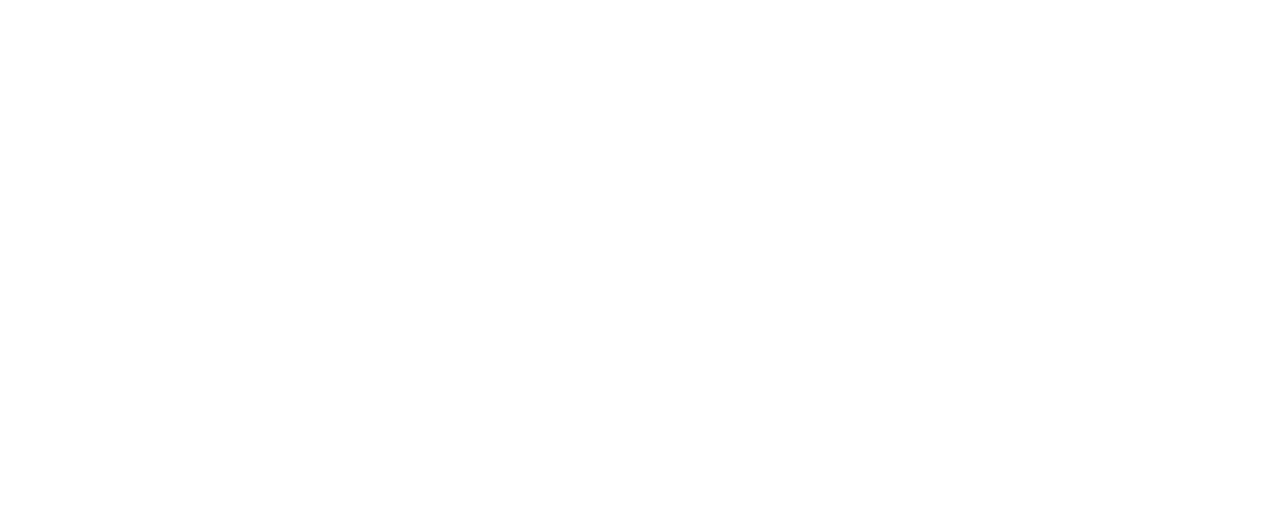
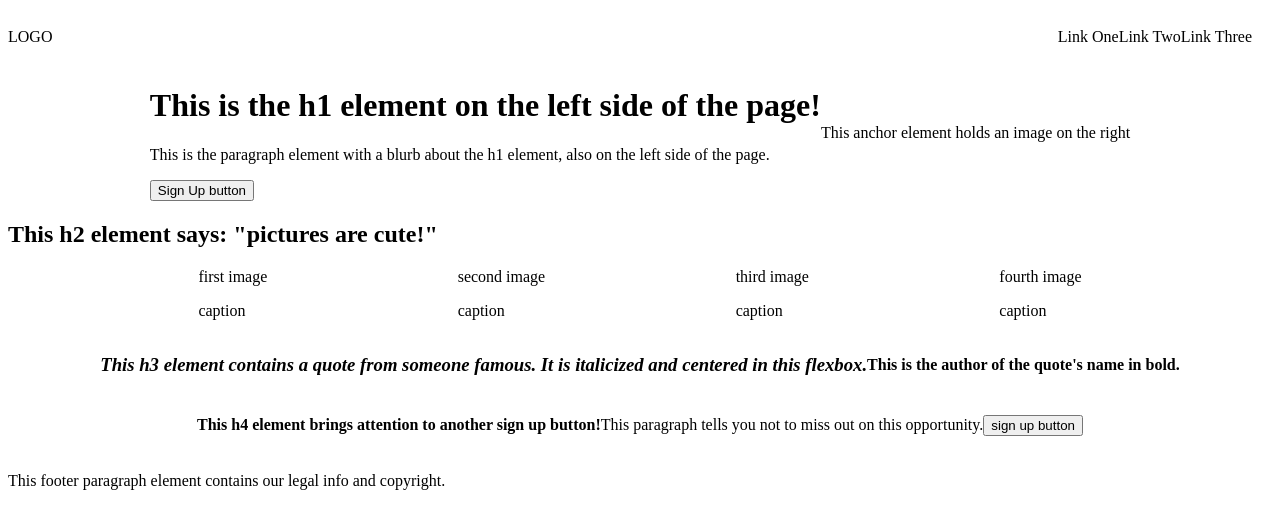
Before and after one commit to howsilence/TOP-landing-page, a plain HTML site: page index.html in a window 1280 px wide. Drawn offline with Linux system fonts and the light colour scheme; files that its build step writes are made by us from their sources; files whose address does not match are found by name.

Commit message:
safe progress before spicy branching

```diff
--- a/index.html
+++ b/index.html
@@ -1,13 +1,108 @@
 <!DOCTYPE html>
 <html lang="en">
 <head>
-    <link rel="stylesheet" href="/home/howsilence/the_odin_project/TOP-landing-page/style.css">
+    <link rel="stylesheet" href="style.css">
     <meta charset="UTF-8">
     <meta http-equiv="X-UA-Compatible" content="IE=edge">
     <meta name="viewport" content="width=device-width, initial-scale=1.0">
-    <title>Document</title>
+    <title>Landing Page</title>
 </head>
-<body>
+<!-- Give the body 4 sections: logo, pictures, quote and a sign-up.-->
+<body class="all">
+    <header class="head">
+        <!--Left, LOGO-->
+        <div class="logo">
+        <a class="">LOGO</a>
+        </div>
+        <!--Right, LINKS-->
+        <div class="links" >
+        <a class="">Link One</a>
+        <a class="">Link Two</a>
+        <a class="">Link Three</a>
+        </div>
+    </header>
+    <main >
+        <!--This is the first Section-->
+        <div class="firstContainer">
+            <!--Holds header, paragraph and button-->
+            <div class="leftFirst">
 
+                <h1>This is the h1 element on the left side of the page!</h1>
+
+                <p>This is the paragraph element with a blurb about the h1 element, also on the left side of the page.</p>
+
+                <button>Sign Up button</button>
+
+            </div>
+
+
+
+            <!-- Holds Image on the right-->
+            <div class="rightFirst">
+
+                <a>This anchor element holds an image on the right<img></a>
+
+            </div>
+
+
+
+
+        </div>
+        <!--This is the Picture Section-->
+        <div class="secondContainer"></div>
+            <h2>This h2 element says: "pictures are cute!"</h2>
+            <div class="pics">
+            <div class="picOne">
+            <a>first image<img></a>
+            <p>caption</p>
+            </div>
+
+            <div class="picTwo">
+            <a>second image<img></a>
+            <p>caption</p>
+            </div>
+
+
+            <div class="picThree">
+            <a>third image<img></a>
+            <p>caption</p>
+            </div>
+
+            <div class="picFour">
+            <a>fourth image<img></a>
+            <p>caption</p>
+            </div>
+            </div>
+
+
+
+        <!--This is the Quote Section-->
+        <div class="thirdContainer"></div>
+
+        <div class="quote">
+            <h3><em>This h3 element contains a quote from someone famous. It is italicized and centered in this flexbox.</em></h3>
+            <p><strong>This is the author of the quote's name in bold.</strong></p>
+            </div>
+
+
+
+
+
+        <!--This is the Sign-Up Section-->
+        <div class="fourthContainer"></div>
+            <div class="blueBox">
+                <h4>This h4 element brings attention to another sign up button!</h4>
+                <p>This paragraph tells you not to miss out on this opportunity.</p>
+                <button class="bottomButton">sign up button</button>
+
+            </div>
+
+
+
+
+    </main>
 </body>
+<footer>
+<p>This footer paragraph element contains our legal info and copyright.</p>
+</footer>
 </html>
--- a/style.css
+++ b/style.css
@@ -0,0 +1,71 @@
+.all {
+    display:flex;
+    flex-direction: column;
+}
+.firstContainer {
+    display: flex;
+    flex-direction: row;
+    justify-content: center;
+    align-items: center;
+
+}
+.secondContainer {
+    display: flex;
+    flex-direction: row;
+    justify-content: center;
+    align-items: center;
+    flex-wrap: nowrap;
+}
+.thirdContainer{
+    display: flex;
+    flex-direction: row;
+    justify-content: center;
+    align-items: center;
+
+}
+.fourthContainer{
+    display: flex;
+    flex-direction: row;
+    justify-content: center;
+    align-items: center;
+    flex-wrap: nowrap;
+}
+.head {
+    display: flex;
+    flex-direction: row;
+    justify-content: center;
+    align-items: center;
+    flex-wrap: nowrap;
+    justify-content: space-between;
+
+}
+.logo {
+   display: flex;
+
+}
+.links {
+    display: flex;
+    margin: 20px;
+
+}
+.pics {
+    display: flex;
+    flex-direction: row;
+    justify-content: center;
+    align-items: center;
+    flex-wrap: nowrap;
+    justify-content: space-evenly;
+}
+.quote {
+    display: flex;
+    flex-direction: row;
+    justify-content: center;
+    align-items: center;
+}
+.blueBox {
+    display: flex;
+    flex-direction: row;
+    justify-content: center;
+    align-items: center;
+    flex-wrap: wrap;
+}
```
